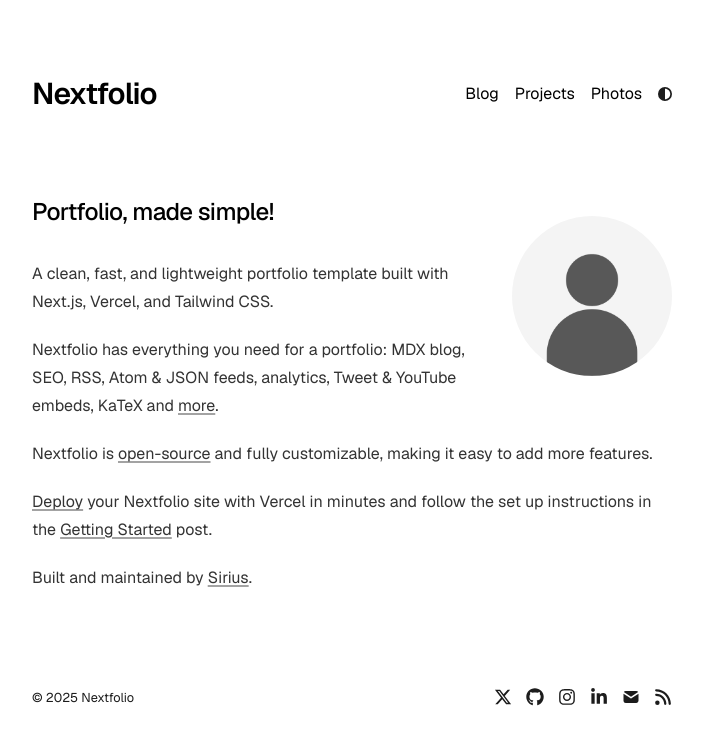
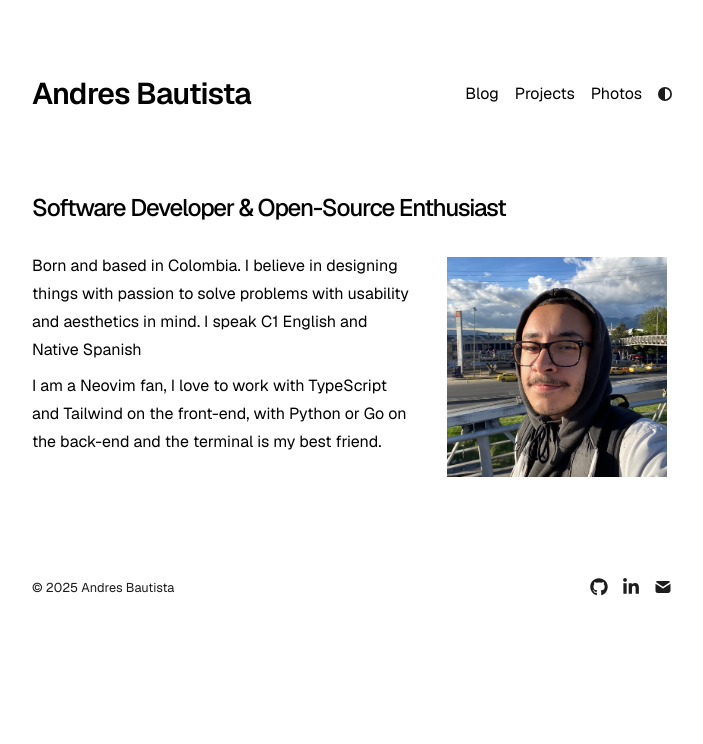
Before and after one commit to JuanBaut/portfolio, a Next.js app: page / in a window 1280 px wide. Shown: the top 744 px of the page, without its empty margins (288-991 px from the left). Built offline with nearby package versions, Linux system fonts and the light colour scheme.

Commit message:
feat(home): improve home page

```diff
--- a/app/components/footer.tsx
+++ b/app/components/footer.tsx
@@ -1,15 +1,8 @@
 "use client";
 
-import React from "react";
-import {
-  FaXTwitter,
-  FaGithub,
-  FaInstagram,
-  FaRss,
-  FaLinkedinIn,
-} from "react-icons/fa6";
+import { metaData, socialLinks } from "app/config";
+import { FaGithub, FaLinkedinIn } from "react-icons/fa6";
 import { TbMailFilled } from "react-icons/tb";
-import { metaData, socialLinks } from "app/config";
 
 const YEAR = new Date().getFullYear();
 
@@ -24,14 +17,9 @@
 function SocialLinks() {
   return (
     <div className="float-right flex gap-3.5 text-lg transition-opacity duration-300 hover:opacity-90">
-      <SocialLink href={socialLinks.twitter} icon={FaXTwitter} />
       <SocialLink href={socialLinks.github} icon={FaGithub} />
-      <SocialLink href={socialLinks.instagram} icon={FaInstagram} />
       <SocialLink href={socialLinks.linkedin} icon={FaLinkedinIn} />
       <SocialLink href={socialLinks.email} icon={TbMailFilled} />
-      <a href="/rss.xml" target="_self">
-        <FaRss />
-      </a>
     </div>
   );
 }
@@ -42,20 +30,12 @@
       <time>© {YEAR}</time>{" "}
       <a
         className="no-underline"
-        href={socialLinks.twitter}
+        href={socialLinks.github}
         target="_blank"
         rel="noopener noreferrer"
       >
         {metaData.title}
       </a>
-      <style jsx>{`
-        @media screen and (max-width: 480px) {
-          article {
-            padding-top: 2rem;
-            padding-bottom: 4rem;
-          }
-        }
-      `}</style>
       <SocialLinks />
     </small>
   );
--- a/app/config.ts
+++ b/app/config.ts
@@ -1,16 +1,14 @@
 export const metaData = {
   baseUrl: "https://nextfolio-template.vercel.app/",
-  title: "Nextfolio",
-  name: "Sirius",
+  title: "Andres Bautista",
+  name: "Andres Bautista Portfolio",
   ogImage: "/opengraph-image.png",
   description:
-    "A clean, fast, and lightweight portfolio template built with Next.js, Vercel, and Tailwind CSS for optimal performance.",
+    "Andres Bautista is a Software Developer who used Next.js to build this",
 };
 
 export const socialLinks = {
-  twitter: "https://x.com/1tssirius",
-  github: "https://github.com/1msirius/Nextfolio",
-  instagram: "https://www.instagram.com/",
-  linkedin: "https://www.linkedin.com/",
-  email: "mailto:example@gmail.com",
+  github: "https://github.com/and-rs",
+  linkedin: "https://www.linkedin.com/in/juanandresdev",
+  email: "mailto:juanb.perez96@gmail.com",
 };
--- a/app/layout.tsx
+++ b/app/layout.tsx
@@ -60,7 +60,7 @@
     >
       <body className="mx-auto mb-20 mt-2 flex flex-col items-center justify-center antialiased lg:mb-40 lg:mt-8">
         <ThemeProvider>
-          <main className="mt-2 flex w-full min-w-0 max-w-[640px] flex-auto flex-col px-6 sm:px-4 md:mt-6 md:px-0">
+          <main className="mt-2 flex w-full min-w-0 max-w-screen-sm flex-auto flex-col px-6 sm:px-4 md:mt-6 md:px-0">
             <Navbar />
             {children}
             <Footer />
--- a/app/page.tsx
+++ b/app/page.tsx
@@ -4,62 +4,46 @@
 export default function Page() {
   return (
     <section>
-      <a href={socialLinks.twitter} target="_blank">
-        <Image
-          src="/profile.png"
-          alt="Profile photo"
-          className="mx-auto mb-10 mt-0 block rounded-full bg-gray-100 grayscale hover:grayscale-0 sm:float-right sm:mb-5 sm:ml-5 lg:mb-5 lg:mt-5"
-          unoptimized
-          width={160}
-          height={160}
-          priority
-        />
-      </a>
-      <h1 className="mb-8 text-2xl font-medium tracking-tight">
-        Portfolio, made simple!
-      </h1>
-      <div className="prose prose-neutral dark:prose-invert">
-        <p>
-          A clean, fast, and lightweight portfolio template built with Next.js,
-          Vercel, and Tailwind CSS.
-        </p>
-        <p>
-          Nextfolio has everything you need for a portfolio: MDX blog, SEO, RSS,
-          Atom & JSON feeds, analytics, Tweet & YouTube embeds, KaTeX and {""}
-          <a
-            target="_blank"
-            href="https://github.com/1msirius/Nextfolio?tab=readme-ov-file#features"
-          >
-            more
-          </a>
-          .
-        </p>
-        <p>
-          Nextfolio is{" "}
-          <a href={socialLinks.github} target="_blank">
-            open-source
-          </a>{" "}
-          and fully customizable, making it easy to add more features.
-        </p>
-        <p>
-          <a
-            href="https://vercel.com/new/clone?repository-url=https%3A%2F%2Fgithub.com%2F1msirius%2FNextfolio"
-            target="_blank"
-          >
-            Deploy
-          </a>{" "}
-          your Nextfolio site with Vercel in minutes and follow the set up
-          instructions in the{" "}
-          <a href="/blog/getting-started">Getting Started</a> post.
-        </p>
-        <p>
-          Built and maintained by{" "}
-          <a href="https://imsirius.xyz/" target="_blank">
-            Sirius
-          </a>
-          .
-        </p>
+      <h2 className="text-2xl font-medium leading-none tracking-tighter">
+        Software Developer & Open-Source Enthusiast
+      </h2>
+      <div className="pt-4 sm:pt-8">
+        <ProfileImage />
+        <div className="flex flex-col gap-2 leading-7">
+          <p>
+            Born and based in Colombia. I believe in designing things with
+            passion to solve problems with usability and aesthetics in mind. I
+            speak C1 English and Native Spanish
+          </p>
+          <p>
+            I am a Neovim fan, I love to work with TypeScript and Tailwind on
+            the front-end, with Python or Go on the back-end and the terminal is
+            my best friend.
+          </p>
+        </div>
       </div>
     </section>
   );
 }
+
+function ProfileImage() {
+  return (
+    <div className="mb-4 grid grid-cols-[1fr,auto,1fr] gap-2 sm:float-right sm:mb-0 sm:ml-8 sm:block">
+      <div className="w-full bg-gradient-to-l from-blue-200" />
+
+      <a href={socialLinks.github} target="_blank">
+        <Image
+          className="border-white/20 transition hover:border-white/40 sm:border sm:p-1"
+          src="/me.jpeg"
+          alt="Profile photo"
+          //unoptimized
+          width={230}
+          height={230}
+          priority
+        />
+      </a>
+
+      <div className="w-full bg-gradient-to-r from-blue-200" />
+    </div>
+  );
+}
```
Also changed, not shown: public/me.jpeg (added), public/profile.png (deleted).
